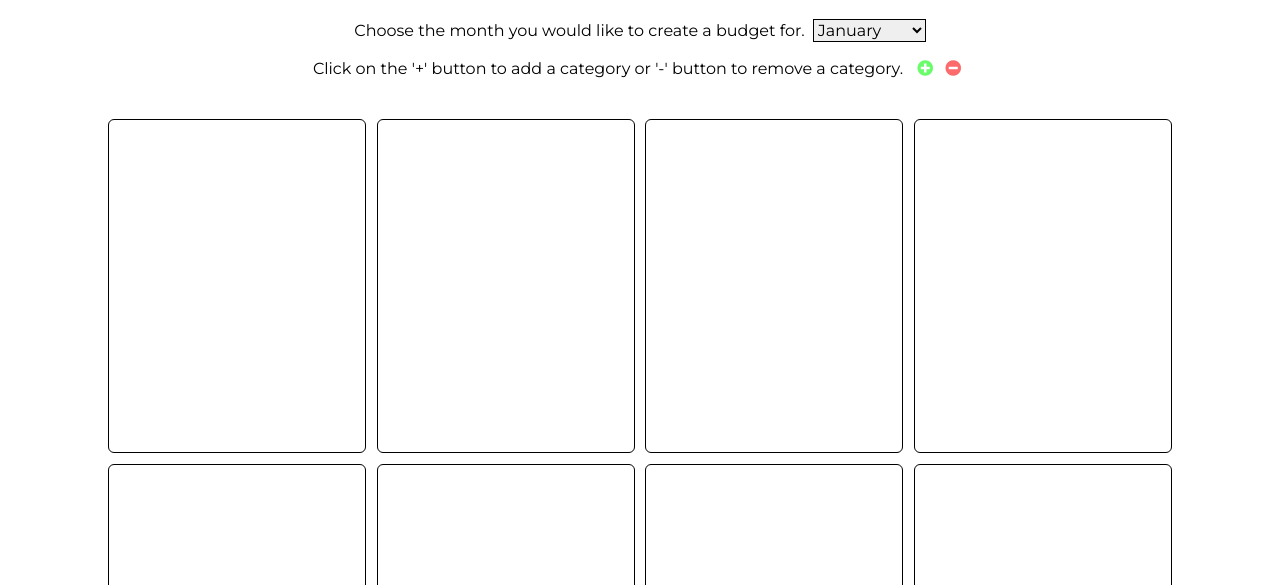
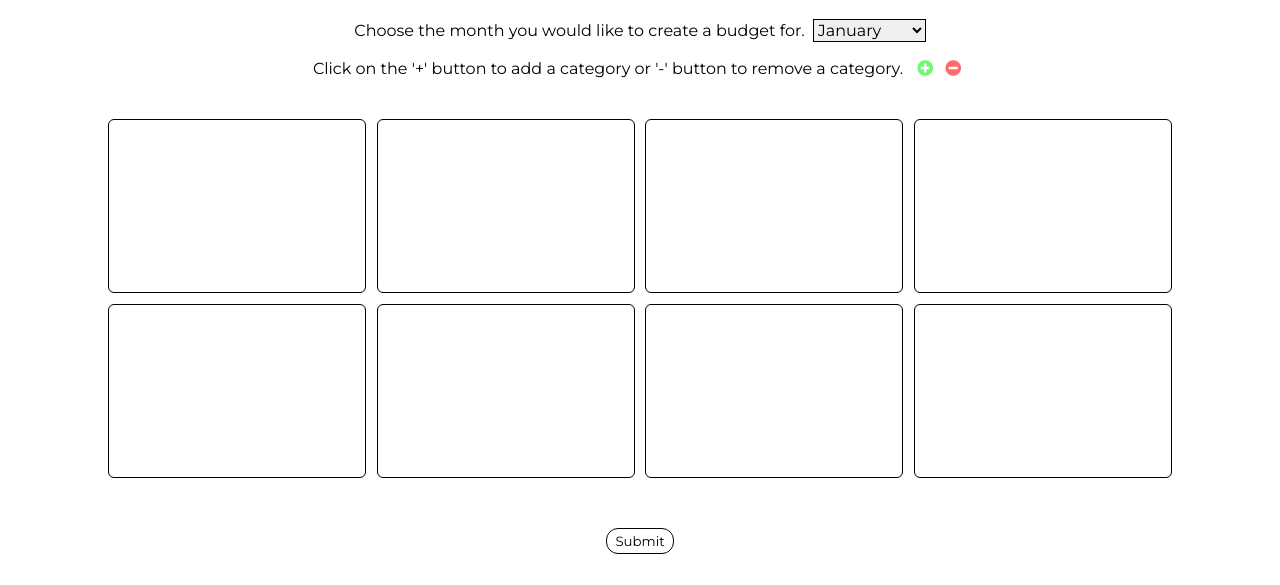
Before and after one commit to Kchao1910/PFM-2.0, a plain HTML site: page index.html in a window 1280 px wide. Both pictures are taken after a click on the element "Budgeting". Shown: the part 215-800 px from the top of the page. Drawn offline with nearby package versions, Linux system fonts and the light colour scheme.

Commit message:
Made category containers smaller

```diff
--- a/index.css
+++ b/index.css
@@ -63,7 +63,7 @@ canvas {
   border-radius: 6px;
   display: flex;
   flex-direction: column;
-  height: 300px;
+  height: 140px;
   margin-bottom: 1%;
   padding: 16px;
   width: 25%;
```
